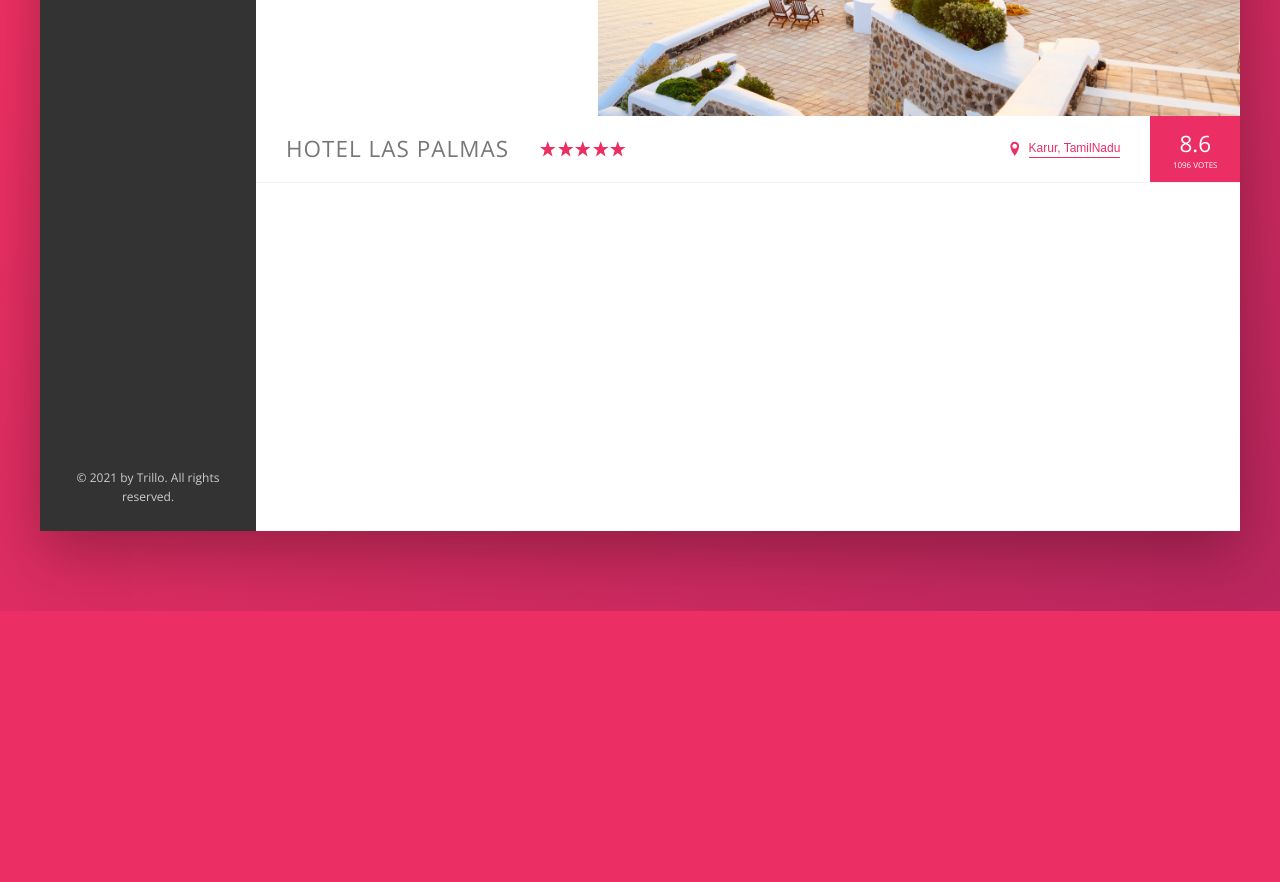
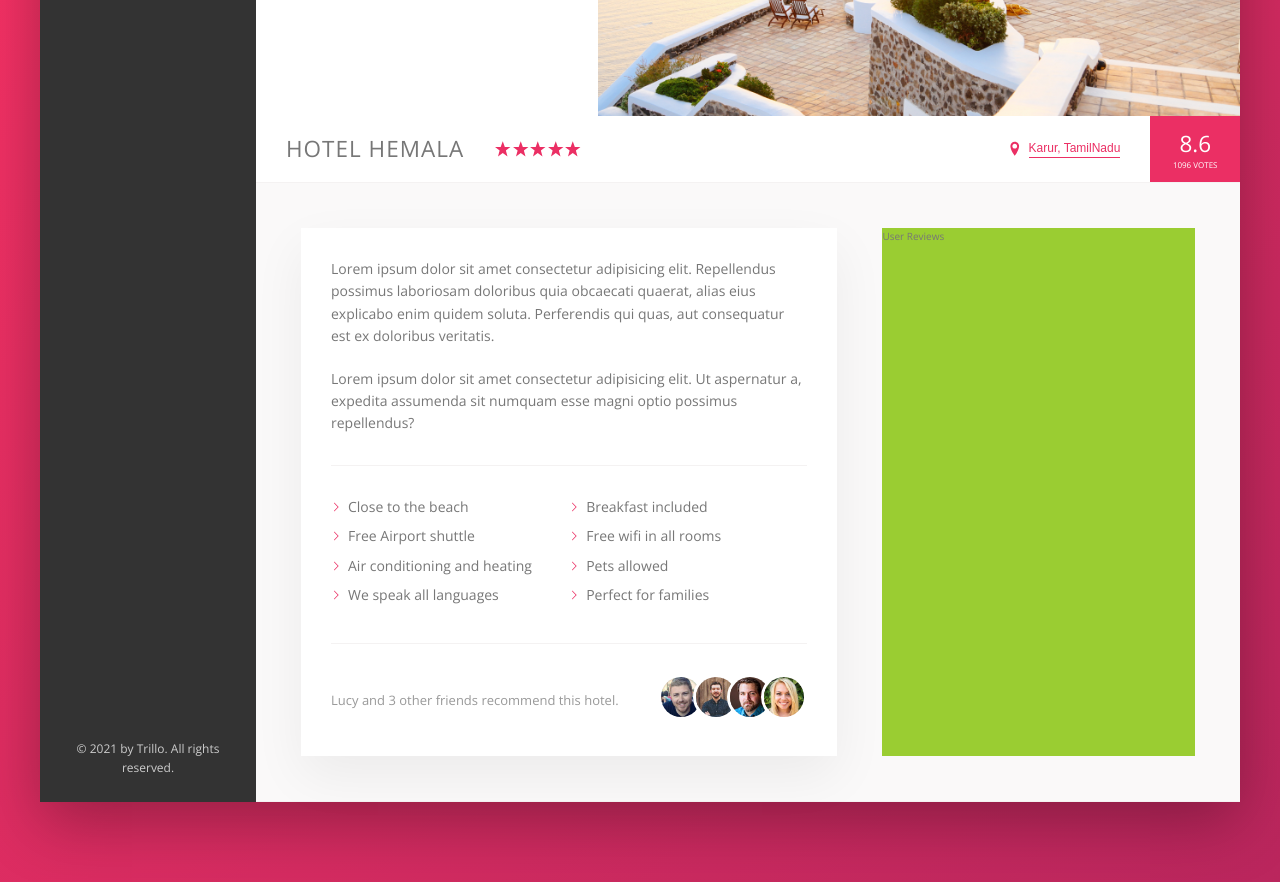
Before and after one commit to sivasankar-s/Trillo-Project-from-css-course---progress, a website: page index.html in a window 1280 px wide. Shown: the part 419-1301 px from the top of the page. Before the commit the page ends 1030 px from the top, so only its background shows below. Drawn offline with nearby package versions, Linux system fonts and the light colour scheme.

Commit message:
Completed Description

```diff
--- a/index.html
+++ b/index.html
@@ -105,7 +105,7 @@
 
                     <div class="overview">
                         <h1 class="overview__heading">
-                            Hotel Las Palmas
+                            Hotel Hemala
                         </h1>
                         <div class="overview__stars">
                             <svg class="overview__icon-star">
@@ -137,6 +137,44 @@
                             <div class="overview__rating-count">1096 Votes</div>
                         </div>
                     </div>
+
+                    <div class="detail">
+                        <div class="description">
+                            <p class="paragraph">
+                                Lorem ipsum dolor sit amet consectetur adipisicing elit. Repellendus possimus laboriosam doloribus quia obcaecati quaerat, alias eius explicabo enim quidem soluta. Perferendis qui quas, aut consequatur est ex doloribus veritatis.
+                            </p>
+                            <p class="paragraph">
+                                Lorem ipsum dolor sit amet consectetur adipisicing elit. Ut aspernatur a, expedita assumenda sit numquam esse magni optio possimus repellendus?
+                            </p>
+                            <ul class="list">
+                                <li class="list__item">Close to the beach</li>
+                                <li class="list__item">Breakfast included</li>
+                                <li class="list__item">Free Airport shuttle</li>
+                                <li class="list__item">Free wifi in all rooms</li>
+                                <li class="list__item">Air conditioning and heating</li>
+                                <li class="list__item">Pets allowed</li>
+                                <li class="list__item">We speak all languages</li>
+                                <li class="list__item">Perfect for families</li>
+                            </ul>
+                            <div class="recommend">
+                                <p class="recommend__count">
+                                    Lucy and 3 other friends recommend this hotel.
+                                </p>
+                                <div class="recommend__friends">
+                                    <img src="img/user-3.jpg" alt="Friend 1" class="recommend__photo">
+                                    <img src="img/user-4.jpg" alt="Friend 2" class="recommend__photo">
+                                    <img src="img/user-5.jpg" alt="Friend 3" class="recommend__photo">
+                                    <img src="img/user-6.jpg" alt="Friend 4" class="recommend__photo">
+                                </div>
+                            </div>
+                        </div>
+
+                        <div class="user-reviews">
+                            User Reviews
+                        </div>
+
+                    </div>
+
                 </main>
             </div>
         </div>
--- a/sass/_base.scss
+++ b/sass/_base.scss
@@ -13,6 +13,9 @@
     --color-grey-dark-3: #999;
 
     --shadow-dark: 0 2rem 6rem rgba(0,0,0, .3);
+    --shadow-light: 0 2rem 5rem rgba(0,0,0,.06);
+
+    --line: 1px solid var(--color-grey-light-2);
     }
 
 * {
--- a/sass/_components.scss
+++ b/sass/_components.scss
@@ -214,7 +214,7 @@
 .overview {
     display: flex;
     align-items: center;
-    border-bottom: 1px solid var(--color-grey-light-2);
+    border-bottom: var(--line);
 
     &__heading {
         font-size: 2.25rem;
@@ -312,3 +312,81 @@
         box-shadow: none;
     }
 }
+
+///////////////////////////////////////////////
+//    PARAGRAPH
+.paragraph:not(:last-of-type) {
+    margin-bottom: 2rem;
+}
+
+
+
+///////////////////////////////////////////////
+//    LIST
+.list {
+    list-style: none;
+    margin: 3rem 0;
+    padding: 3rem 0;
+    border-top: var(--line);
+    border-bottom: var(--line);
+
+    display: flex;
+    flex-wrap: wrap;
+
+    &__item {
+        flex: 0 0 50%;
+        margin-bottom: .7rem;
+    }
+
+    &__item::before {
+        content: "";
+        display: inline-block;
+        width: 1rem;
+        height: 1rem;
+        margin-right: .7rem;
+
+        // Older browsers
+        // background-image: url(../img/chevron-thin-right.svg);
+        // background-size: cover;
+
+        // Newer browsers
+        background-color: var(--color-primary);
+        -webkit-mask-image: url(../img/chevron-thin-right.svg);
+        -webkit-mask-size: cover;
+        mask-image: url(../img/chevron-thin-right.svg);
+        mask-size: cover;
+    }
+}
+
+
+
+///////////////////////////////////////////////
+//    RECOMMEND
+
+.recommend {
+    font-size: 1.3rem;
+    color: var(--color-grey-dark-3);
+
+    display: flex;
+    align-items: center;
+
+    &__count {
+        margin-right: auto;
+    }
+
+    &__friends {
+
+    }
+
+    &__photo {
+        box-sizing: content-box;
+        width: 4rem;
+        height: 4rem;
+        border-radius: 50%;
+        border: 3px solid #fff;
+
+        &:not(:last-child) {
+            margin-right: -1.5rem;
+        }
+    }
+}
--- a/sass/_layout.scss
+++ b/sass/_layout.scss
@@ -12,7 +12,7 @@
     font-size: 1.4rem;
     height: 7rem;
     background-color: #fff;
-    border-bottom: 1px solid var(--color-grey-light-2);
+    border-bottom: var(--line);
 
     display: flex;
     justify-content: space-between;
@@ -39,5 +39,26 @@
 
     flex: 1;
 
-    height: 80rem;
+
 }
+
+.detail {
+    display: flex;
+    padding: 4.5rem;
+    background-color: var(--color-grey-light-1);
+    border-bottom: var(--line);
+}
+
+.description {
+    font-size: 1.4rem;
+    background-color: #fff;
+    box-shadow: var(--shadow-light);
+    padding: 3rem;
+    flex: 0 0 60%;
+    margin-right: 4.5rem;
+}
+
+.user-reviews {
+    background-color: yellowgreen;
+    flex: 1;
+}
```
Also changed, not shown: css/style.css.
